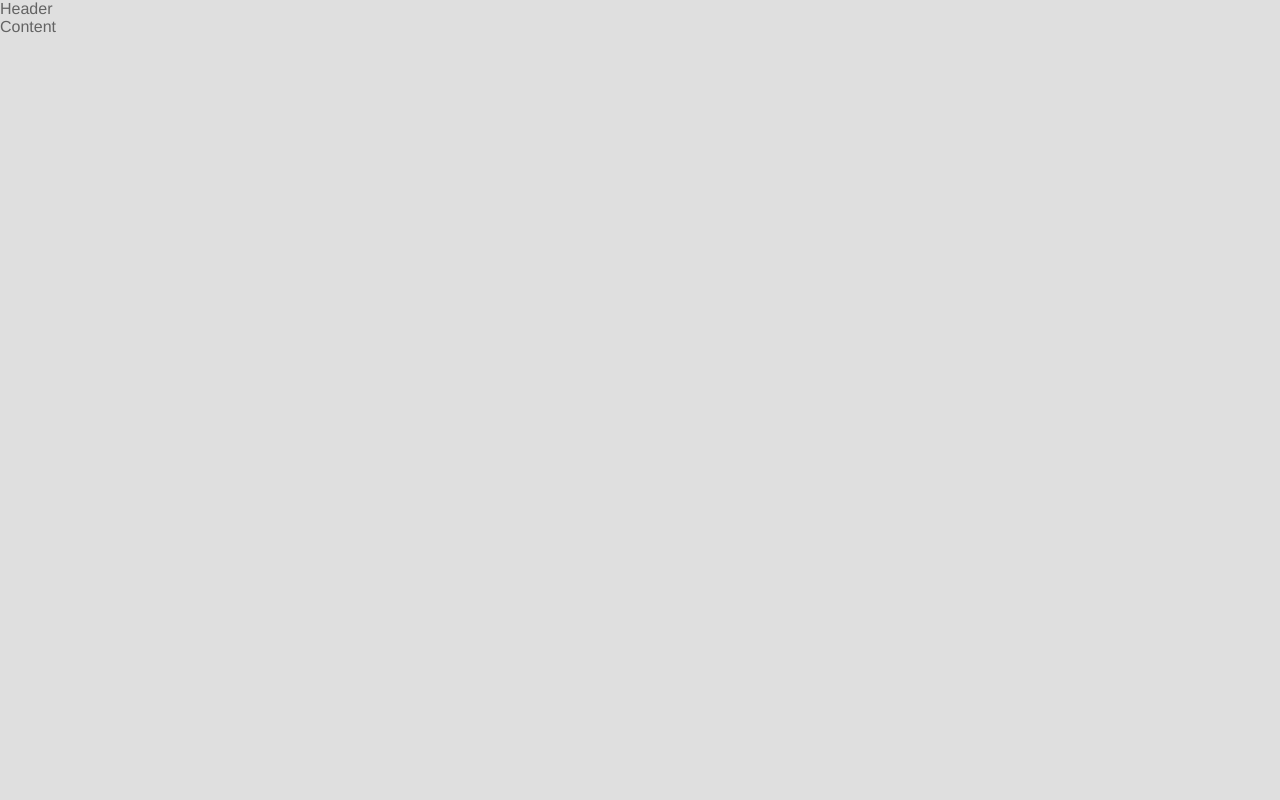
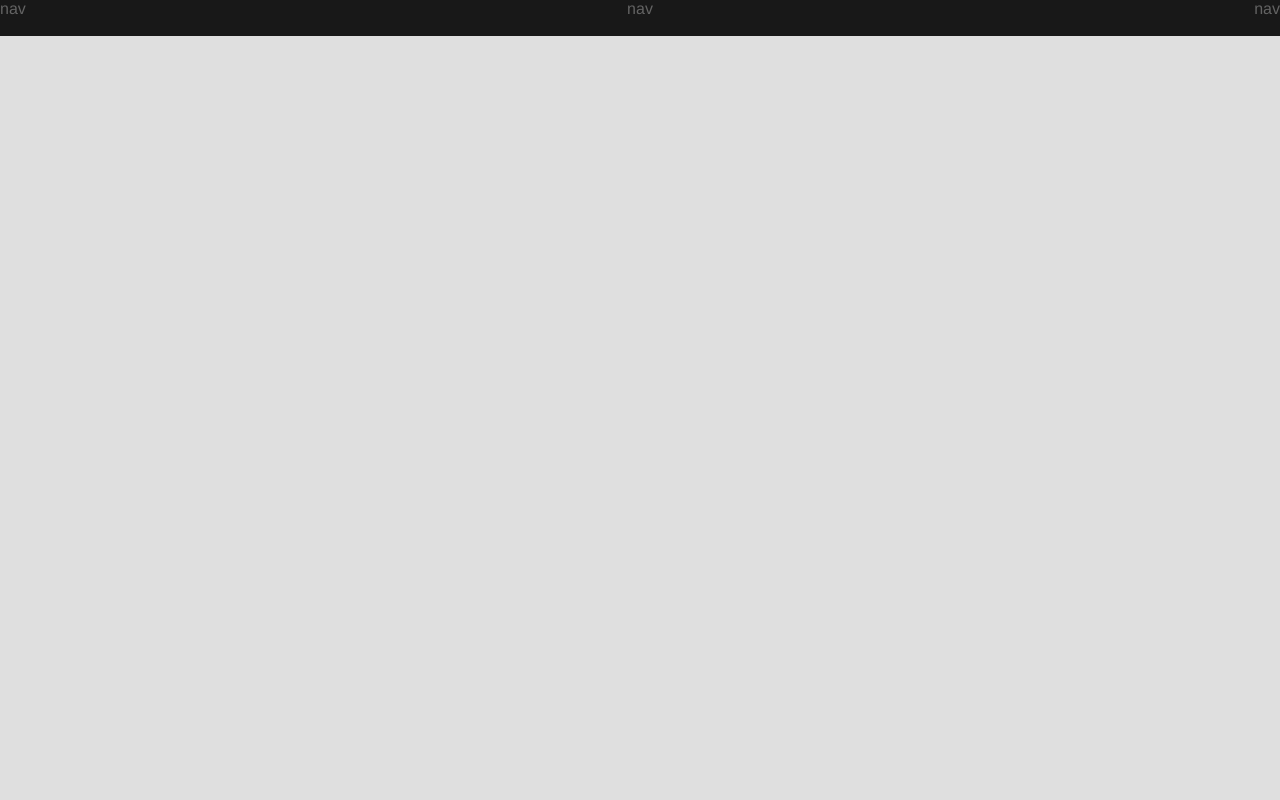
Before and after one commit to grentsva/best-choice-pc, a React (Create React App) app: page / in a window 1280 px wide. Shown: the top 800 px of the page. Built offline with nearby package versions, Linux system fonts and the light colour scheme.

Commit message:
Add header and scroll features

```diff
--- a/package.json
+++ b/package.json
@@ -1,6 +1,6 @@
 {
   "name": "best-choice-pc",
-  "version": "0.3.0",
+  "version": "0.4.0",
   "private": true,
   "dependencies": {
     "@fortawesome/fontawesome-free": "^5.15.4",
--- a/src/App.js
+++ b/src/App.js
@@ -1,15 +1,17 @@
 import { useState, useEffect } from 'react';
 import { AppWrapper } from './AppStyles';
+import Header from './components/Header';
+import Footer from './components/Footer';
 import ScrollUp from './components/Common/ScrollUp/ScrollUp';
-import Footer from './components/Footer';
 
 const App = () => {
-  const [isScrolled, setScrolled] = useState(false);
+  const [scrollPercent, setScrollPercent] = useState(0);
 
-  const scrollHandler = () =>
-    window.screen.height / 2 < window.scrollY
-      ? setScrolled(true)
-      : setScrolled(false);
+  const scrollHandler = () => {
+    let windowScroll = document.body.scrollTop || document.documentElement.scrollTop;
+    let height = document.documentElement.scrollHeight - document.documentElement.clientHeight;
+    setScrollPercent((windowScroll / height) * 100);
+  };
 
   useEffect(() => {
     window.addEventListener('scroll', scrollHandler);
@@ -18,10 +20,10 @@ const App = () => {
 
   return (
     <AppWrapper>
-      <div>Header</div>
+      <Header scrollPercent={scrollPercent} />
       <div style={{ height: '1800px' }}>Content</div>
       <Footer />
-      <ScrollUp isScrolled={isScrolled} />
+      <ScrollUp scrollPercent={scrollPercent} />
     </AppWrapper>
   );
 };
--- /dev/null
+++ b/src/components/Common/ProgressBar/ProgressBar.js
@@ -0,0 +1,11 @@
+import { ProgressBarLine, ProgressBarWrapper } from './ProgressBarStyles';
+
+const ProgressBar = ({ scrollPercent }) => {
+  return (
+    <ProgressBarWrapper>
+      <ProgressBarLine scrollPercent={scrollPercent} />
+    </ProgressBarWrapper>
+  );
+};
+
+export default ProgressBar;
--- /dev/null
+++ b/src/components/Common/ProgressBar/ProgressBarStyles.js
@@ -0,0 +1,17 @@
+import styled from 'styled-components';
+
+export const ProgressBarWrapper = styled.div`
+  margin-top: 18px;
+  width: 100%;
+  height: 8px;
+  background: #dfdfdf;
+`;
+
+export const ProgressBarLine = styled.div.attrs((props) => ({
+  style: {
+    width: props.scrollPercent + '%' || '0%',
+  },
+}))`
+  height: 8px;
+  background: #94d137; ;
+`;
--- /dev/null
+++ b/src/components/Common/ProgressBar/index.js
@@ -0,0 +1,3 @@
+import ProgressBar from './ProgressBar';
+
+export default ProgressBar;
--- a/src/components/Common/ScrollUp/ScrollUp.js
+++ b/src/components/Common/ScrollUp/ScrollUp.js
@@ -1,18 +1,10 @@
 import { ScrollUpBtn } from './ScrollUpStyles';
 
-const ScrollUp = ({ isScrolled }) => {
+const ScrollUp = ({ scrollPercent }) => {
   return (
-    <div
-      style={
-        isScrolled
-          ? { opacity: '1', transition: '1s' }
-          : { opacity: '0', transition: '1s' }
-      }
-    >
-      {isScrolled && (
-        <ScrollUpBtn
-          onClick={() => window.scrollTo({ top: 0, behavior: 'smooth' })}
-        >
+    <div style={scrollPercent > 60 ? { opacity: '1', transition: '1s' } : { opacity: '0', transition: '1s' }}>
+      {scrollPercent && (
+        <ScrollUpBtn onClick={() => window.scrollTo({ top: 0, behavior: 'smooth' })}>
           <i className='fa fa-chevron-up'></i>
         </ScrollUpBtn>
       )}
--- a/src/components/Footer/Footer.js
+++ b/src/components/Footer/Footer.js
@@ -3,11 +3,7 @@ import { FooterWrapper, FooterSign, FooterLinks } from './FooterStyles';
 const Footer = () => {
   return (
     <FooterWrapper>
-      <FooterLinks
-        href='https://github.com/grentsva'
-        rel='noreferrer'
-        target={'_blank'}
-      >
+      <FooterLinks href='https://github.com/grentsva' rel='noreferrer' target={'_blank'}>
         <i className='fab fa-github'></i>
       </FooterLinks>
       <FooterSign>Developed by Vladislav Grents, 2022</FooterSign>
--- a/src/components/Footer/FooterStyles.js
+++ b/src/components/Footer/FooterStyles.js
@@ -18,12 +18,12 @@ export const FooterLinks = styled.a`
   text-decoration: none;
 
   &:hover {
-    color: #346b21;
+    color: #94d137;
     transition: 200ms ease-in;
   }
 `;
 
 export const FooterSign = styled.div`
-  flex-basis: 50%;
+  flex-basis: 55%;
   padding: 10px;
 `;
--- /dev/null
+++ b/src/components/Header/Header.js
@@ -0,0 +1,17 @@
+import ProgressBar from '../Common/ProgressBar';
+import { HeaderWrapper, NavBarWrapper } from './HeaderStyles';
+
+const Header = ({ scrollPercent }) => {
+  return (
+    <HeaderWrapper>
+      <NavBarWrapper>
+        <div>nav</div>
+        <div>nav</div>
+        <div>nav</div>
+      </NavBarWrapper>
+      <ProgressBar scrollPercent={scrollPercent} />
+    </HeaderWrapper>
+  );
+};
+
+export default Header;
--- /dev/null
+++ b/src/components/Header/HeaderStyles.js
@@ -0,0 +1,17 @@
+import styled from 'styled-components';
+
+export const HeaderWrapper = styled.div`
+  position: fixed;
+  left: 0;
+  top: 0;
+  z-index: 1;
+  height: 36px;
+  width: 100%;
+  background-color: #181818;
+`;
+
+export const NavBarWrapper = styled.div`
+  display: flex;
+  flex-direction: row;
+  justify-content: space-between;
+`;
--- /dev/null
+++ b/src/components/Header/index.js
@@ -0,0 +1,3 @@
+import Header from './Header';
+
+export default Header;
```
